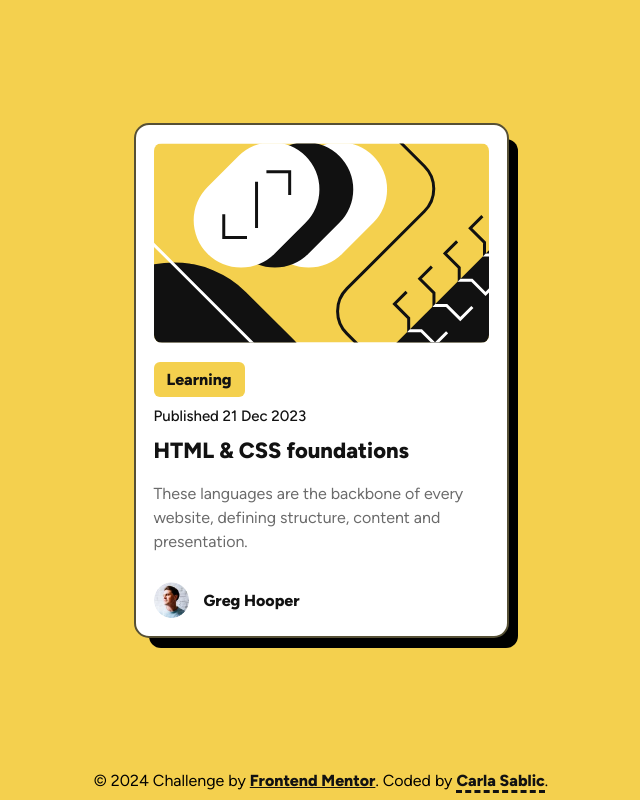
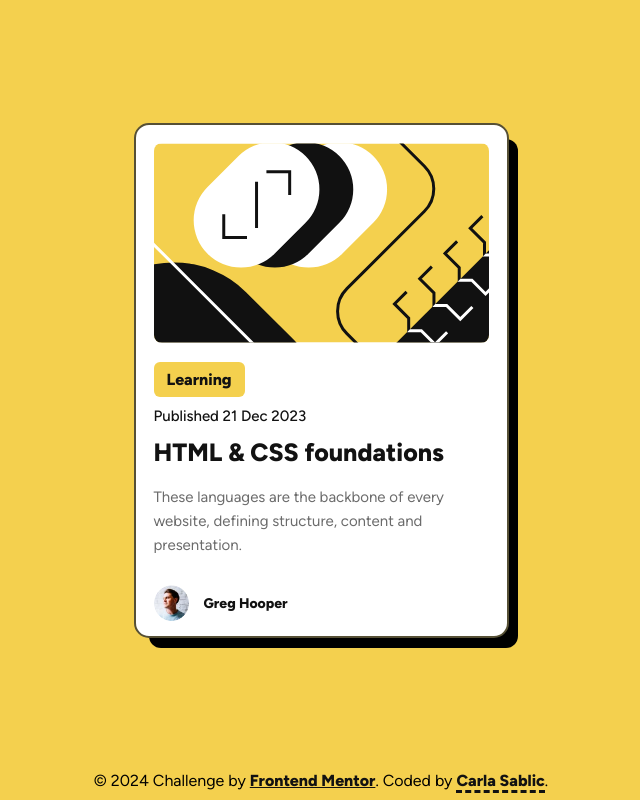
Before and after one commit to CarlaSablic95/Blog-preview-card, a plain HTML site: page index.html in a window 1280 px wide. Shown: the whole page, without its empty margins (319-959 px from the left). Drawn offline with Linux system fonts and the light colour scheme.

Commit message:
Optimización de estilos CSS

```diff
--- a/css/styles.css
+++ b/css/styles.css
@@ -73,7 +73,7 @@ main {
 }
 
 h1 {
-    font-size: 22px;
+    font-size: 25px;
     margin-bottom: 18px;
     color: var(--gray-950);
     font-weight: 800;
@@ -88,6 +88,7 @@ h1:hover {
     line-height: 24px;
     margin-bottom: 28px;
     color: var(--gray-500);
+    font-size: 15px;
 }
 
 .author {
@@ -102,6 +103,7 @@ h1:hover {
 }
 
 .author > p {
+    font-size: 14px;
     color: var(--gray-950);
     font-weight: 800;
 }
```
